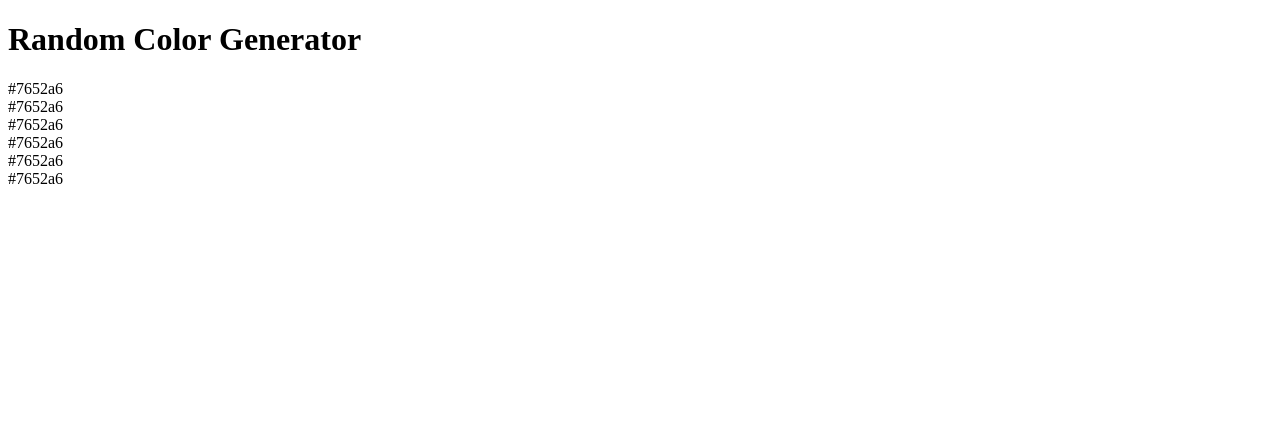
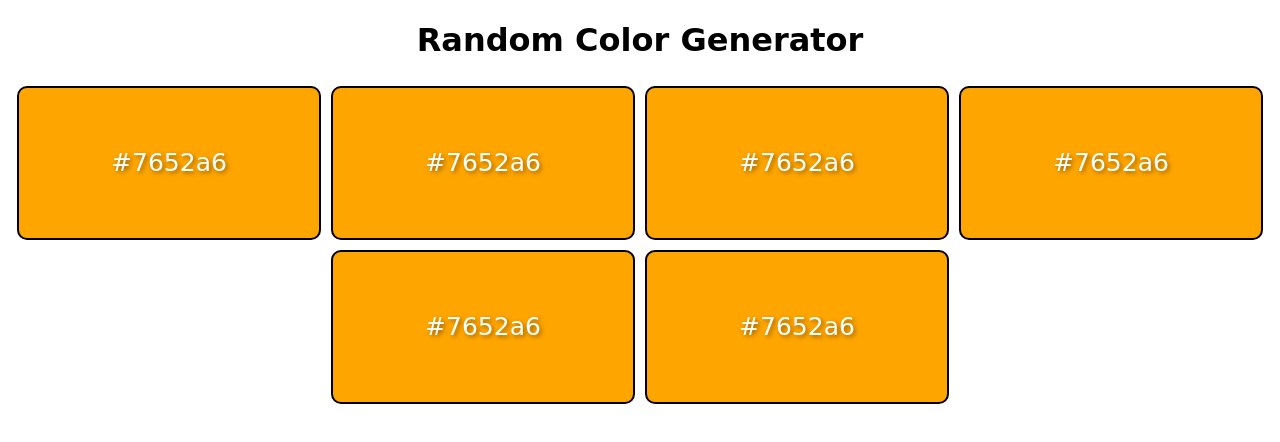
Before and after one commit to radykalnyradek/random-color-generator, a plain HTML site: page index.html in a window 1280 px wide. Drawn offline with Linux system fonts and the light colour scheme.

Commit message:
Added & linked style.css

```diff
--- a/index.html
+++ b/index.html
@@ -4,6 +4,7 @@
     <meta charset="UTF-8" />
     <meta http-equiv="X-UA-Compatible" content="IE=edge" />
     <meta name="viewport" content="width=device-width, initial-scale=1.0" />
+    <link rel="stylesheet" href="style.css" />
     <title>Random Color Generator</title>
   </head>
   <body>
--- /dev/null
+++ b/style.css
@@ -0,0 +1,29 @@
+body {
+  margin: 0;
+  font-family: cursive;
+}
+
+h1 {
+  text-align: center;
+}
+
+.container {
+  display: flex;
+  flex-wrap: wrap;
+  justify-content: center;
+}
+
+.color-container {
+  background-color: orange;
+  width: 300px;
+  height: 150px;
+  color: white;
+  display: flex;
+  margin: 5px;
+  justify-content: center;
+  align-items: center;
+  font-size: 25px;
+  text-shadow: 2px 2px 4px rgba(0, 0, 0, 0.4);
+  border: solid black 2px;
+  border-radius: 10px;
+}
```
